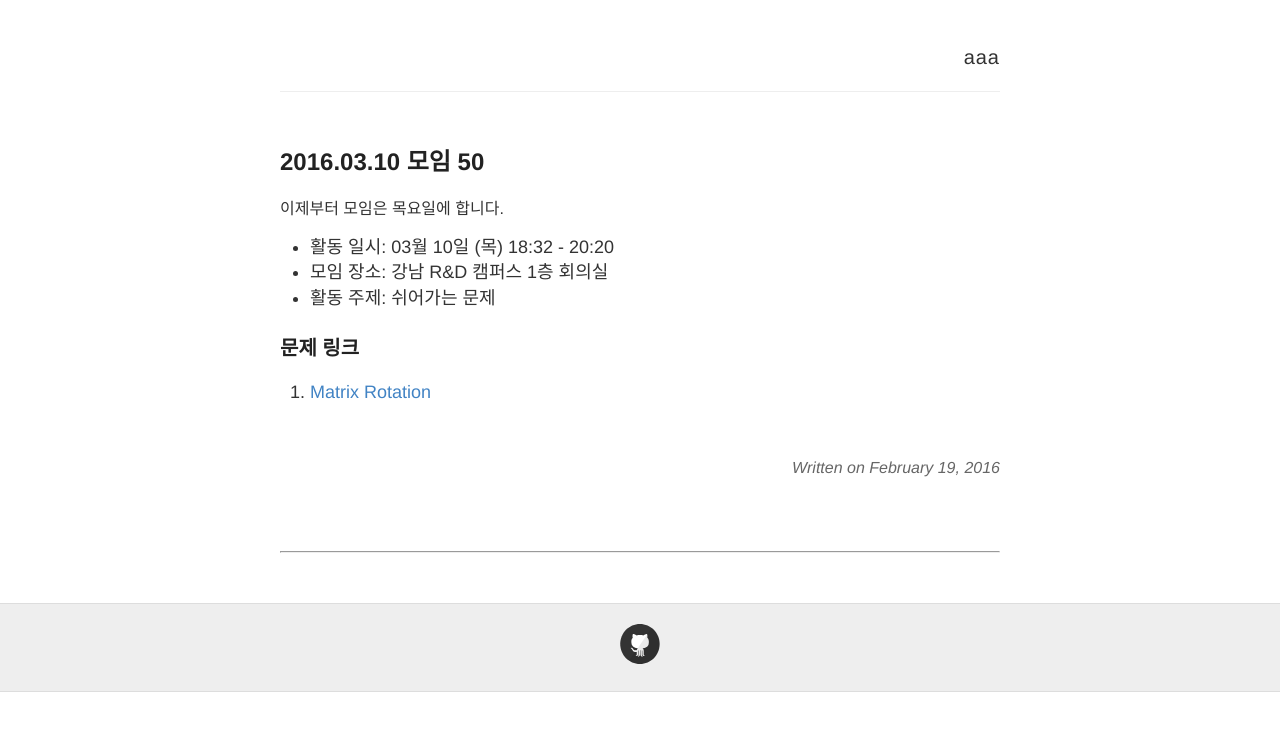
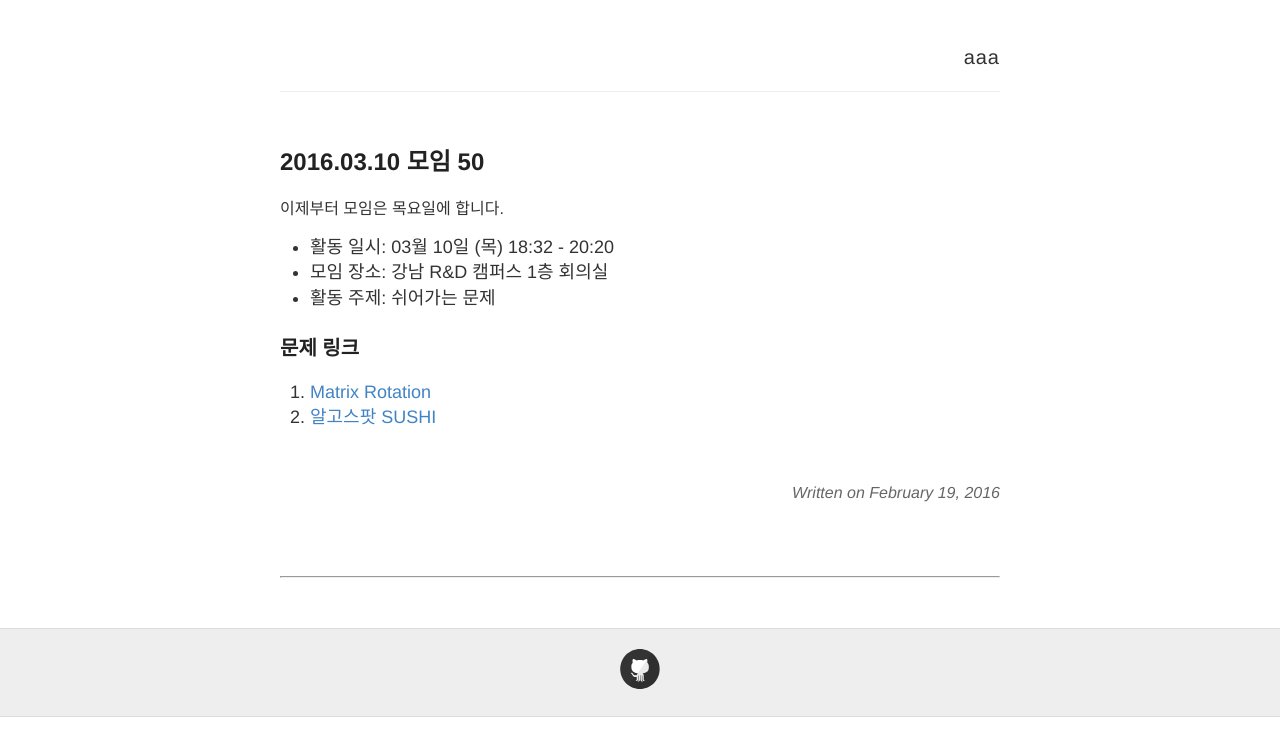
Before and after one commit to seirion/aaa, a Jekyll site: the page built from _posts/2016-03-10-meeting-050.md, in a window 1280 px wide. Shown: the top 756 px of the page. Built offline with Jekyll 4.4.1, drawn with Linux system fonts in a browser that asks for light colours; comment, search, counter and statistics services are not loaded.

Commit message:
Update 2016-03-10-meeting-050.md

```diff
--- a/_posts/2016-03-10-meeting-050.md
+++ b/_posts/2016-03-10-meeting-050.md
@@ -14,3 +14,4 @@ date:   2016-02-19 10:08:00
 
 ### 문제 링크
 1. [Matrix Rotation](https://www.hackerrank.com/challenges/matrix-rotation-algo)
+2. [알고스팟 SUSHI](https://www.algospot.com/judge/problem/read/SUSHI)
```
